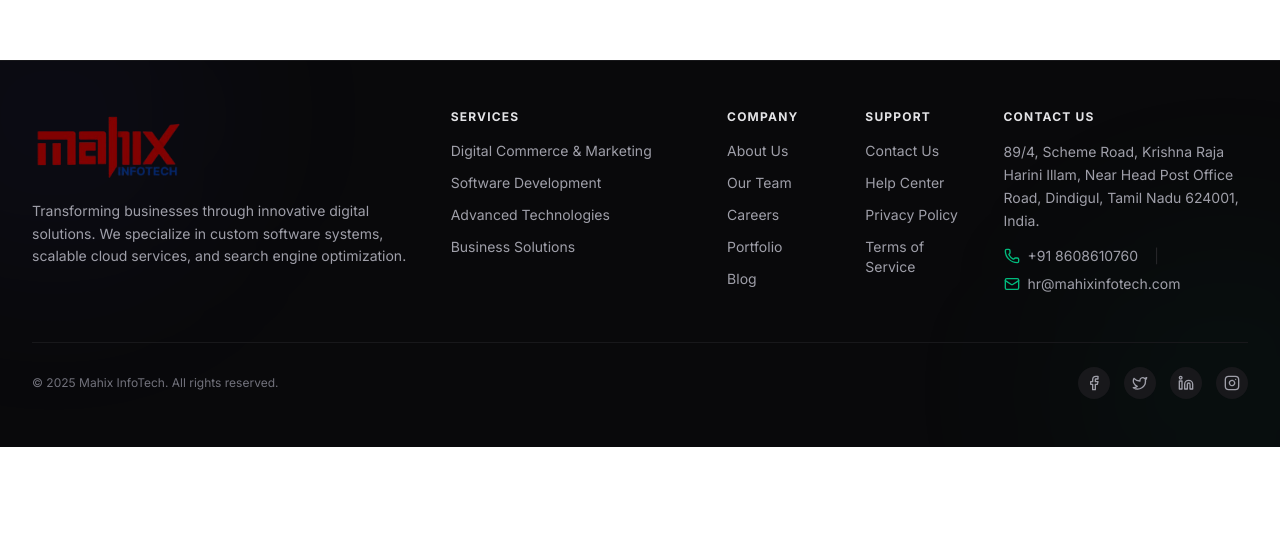
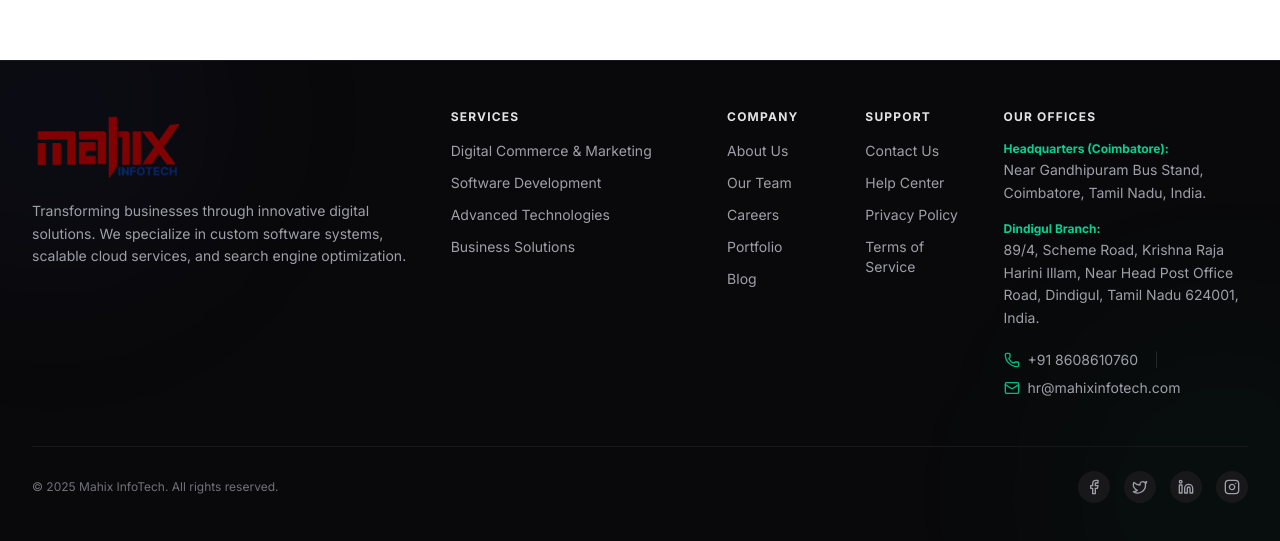
Before and after one commit to mahix-infotech/Mahix-fino, a Next.js app: page / in a window 1280 px wide. Shown: the part 7444-7985 px from the top of the page. Before the commit the page ends 7891 px from the top, so only its background shows below. Built offline with nearby package versions, Linux system fonts and the light colour scheme; no server answers.

Commit message:
updates-seo-fixes-contact

```diff
--- a/src/app/contact/page.tsx
+++ b/src/app/contact/page.tsx
@@ -6,9 +6,9 @@ import { MessageCircle } from "lucide-react"
 import type { Metadata } from "next"
 
 export const metadata: Metadata = {
-  title: "Contact Us - Get in Touch with Mahix InfoTech | Dindigul",
-  description: "Contact Mahix InfoTech for your software development needs. Located in Dindigul, Tamil Nadu. Call +91 8608610760 or email hr@mahixinfotech.com for web development, mobile apps, and AI solutions.",
-  keywords: "contact Mahix InfoTech, software development company Dindigul, Dindigul office, web development contact, mobile app development inquiry",
+  title: "Contact Us - Get in Touch with Mahix InfoTech | Coimbatore & Dindigul",
+  description: "Contact Mahix InfoTech for your software development needs. Headquartered in Coimbatore with a branch in Dindigul, Tamil Nadu. Call +91 8608610760 or email hr@mahixinfotech.com for web development, mobile apps, and AI solutions.",
+  keywords: "contact Mahix InfoTech, software development company Coimbatore, Gandhipuram headquarters, Dindigul branch office, web development contact, mobile app development inquiry",
 }
 
 export default function ContactPage() {
@@ -93,13 +93,28 @@ export default function ContactPage() {
 
                 <div className="relative grid md:grid-cols-2 gap-10 items-center">
                   <div>
-                    <span className="text-xs font-bold uppercase tracking-widest text-red-300 mb-3 block">Our Office</span>
-                    <h2 className="text-3xl md:text-4xl font-black mb-4 leading-tight">Visit us in Dindigul</h2>
-                    <p className="text-white/70 leading-relaxed text-base">
-                      89/4, Scheme Road, Krishna Raja Harini Illam,<br />
-                      Near Head Post Office Road, Dindigul,<br />
-                      Tamil Nadu — 624001, India
-                    </p>
+                    <span className="text-xs font-bold uppercase tracking-widest text-red-300 mb-3 block">Our Locations</span>
+                    <h2 className="text-3xl md:text-4xl font-black mb-6 leading-tight">Visit Our Offices</h2>
+
+                    <div className="space-y-4">
+                      <div className="border-l-2 border-red-400/60 pl-3">
+                        <p className="text-xs font-bold uppercase tracking-wider text-red-300">Headquarters (Coimbatore)</p>
+                        <p className="text-white/80 leading-relaxed text-sm mt-0.5">
+                          Near Gandhipuram Bus Stand,<br />
+                          Coimbatore, Tamil Nadu, India
+                        </p>
+                      </div>
+
+                      <div className="border-l-2 border-red-400/60 pl-3">
+                        <p className="text-xs font-bold uppercase tracking-wider text-red-300">Dindigul Branch</p>
+                        <p className="text-white/80 leading-relaxed text-sm mt-0.5">
+                          89/4, Scheme Road, Krishna Raja Harini Illam,<br />
+                          Near Head Post Office Road, Dindigul,<br />
+                          Tamil Nadu — 624001, India
+                        </p>
+                      </div>
+                    </div>
+
                     <div className="mt-8 space-y-3">
                       <div className="flex items-center gap-3 text-white/80 text-sm">
                         <span className="text-red-300">📞</span>
--- a/src/app/layout.tsx
+++ b/src/app/layout.tsx
@@ -21,8 +21,8 @@ export const metadata: Metadata = {
     google: "YM98mPeXBkrbaWLwmdskAAY9TKs46JLVNaq474AgaOE",
   },
   title: "Mahix InfoTech - Software Development & Digital Solutions",
-  description: "Leading software development company in Dindigul specializing in web development, mobile apps, AI/ML solutions, cloud services, and SEO optimization. Transform your business with innovative digital solutions.",
-  keywords: "software development, web development, mobile apps, AI, ML, cloud services, SEO, digital transformation, Dindigul, Tamil Nadu, India",
+  description: "Leading software development company headquartered in Coimbatore with a branch in Dindigul, specializing in web development, mobile apps, AI/ML solutions, cloud services, and SEO optimization. Transform your business with innovative digital solutions.",
+  keywords: "software development, web development, mobile apps, AI, ML, cloud services, SEO, digital transformation, Coimbatore, Dindigul, Tamil Nadu, India",
   authors: [{ name: "Mahix InfoTech" }],
   robots: "index, follow",
   icons: {
--- a/src/components/pages/contact/contact-info.tsx
+++ b/src/components/pages/contact/contact-info.tsx
@@ -32,7 +32,16 @@ const contactItems = [
   },
   {
     icon: MapPin,
-    label: "Headquarters",
+    label: "Headquarters (Coimbatore)",
+    value: "Coimbatore, Tamil Nadu",
+    sub: "Near Gandhipuram Bus Stand, Coimbatore, Tamil Nadu, India",
+    iconBg: "bg-red-50 border-red-100",
+    iconColor: "text-red-800",
+    href: "https://maps.google.com/?q=Gandhipuram+Bus+Stand,Coimbatore,Tamil+Nadu",
+  },
+  {
+    icon: MapPin,
+    label: "Dindigul Branch",
     value: "Dindigul, Tamil Nadu 624001",
     sub: "89/4, Scheme Road, Krishna Raja Harini Illam, Near Head Post Office Road",
     iconBg: "bg-slate-100 border-slate-200",
--- a/src/components/sections/footer/footer.tsx
+++ b/src/components/sections/footer/footer.tsx
@@ -136,12 +136,21 @@ export function Footer() {
             </div>
 
             {/* Address & Contact Info (Properly aligned spanning 2 columns) */}
-            <div className="sm:col-span-2 lg:col-span-2">
-              <h3 className="text-xs font-bold uppercase tracking-widest text-zinc-200">Contact Us</h3>
-              <p className="mt-4 text-xs sm:text-sm text-zinc-400 leading-relaxed">
-                89/4, Scheme Road, Krishna Raja Harini Illam, Near Head Post Office Road, Dindigul, Tamil Nadu 624001, India.
-              </p>
-              <div className="mt-3.5 flex flex-wrap items-center gap-x-4 gap-y-2 text-xs sm:text-sm text-zinc-400">
+            <div className="sm:col-span-2 lg:col-span-2 space-y-4">
+              <h3 className="text-xs font-bold uppercase tracking-widest text-zinc-200">Our Offices</h3>
+              <div>
+                <p className="text-xs font-bold text-emerald-400">Headquarters (Coimbatore):</p>
+                <p className="text-xs sm:text-sm text-zinc-400 leading-relaxed mt-0.5">
+                  Near Gandhipuram Bus Stand, Coimbatore, Tamil Nadu, India.
+                </p>
+              </div>
+              <div>
+                <p className="text-xs font-bold text-emerald-400">Dindigul Branch:</p>
+                <p className="text-xs sm:text-sm text-zinc-400 leading-relaxed mt-0.5">
+                  89/4, Scheme Road, Krishna Raja Harini Illam, Near Head Post Office Road, Dindigul, Tamil Nadu 624001, India.
+                </p>
+              </div>
+              <div className="pt-1 flex flex-wrap items-center gap-x-4 gap-y-2 text-xs sm:text-sm text-zinc-400">
                 <a href="tel:+918608610760" className="flex items-center hover:text-white transition-colors whitespace-nowrap">
                   <Phone className="mr-2 h-4 w-4 text-emerald-500 flex-shrink-0" />
                   <span>+91 8608610760</span>
```
